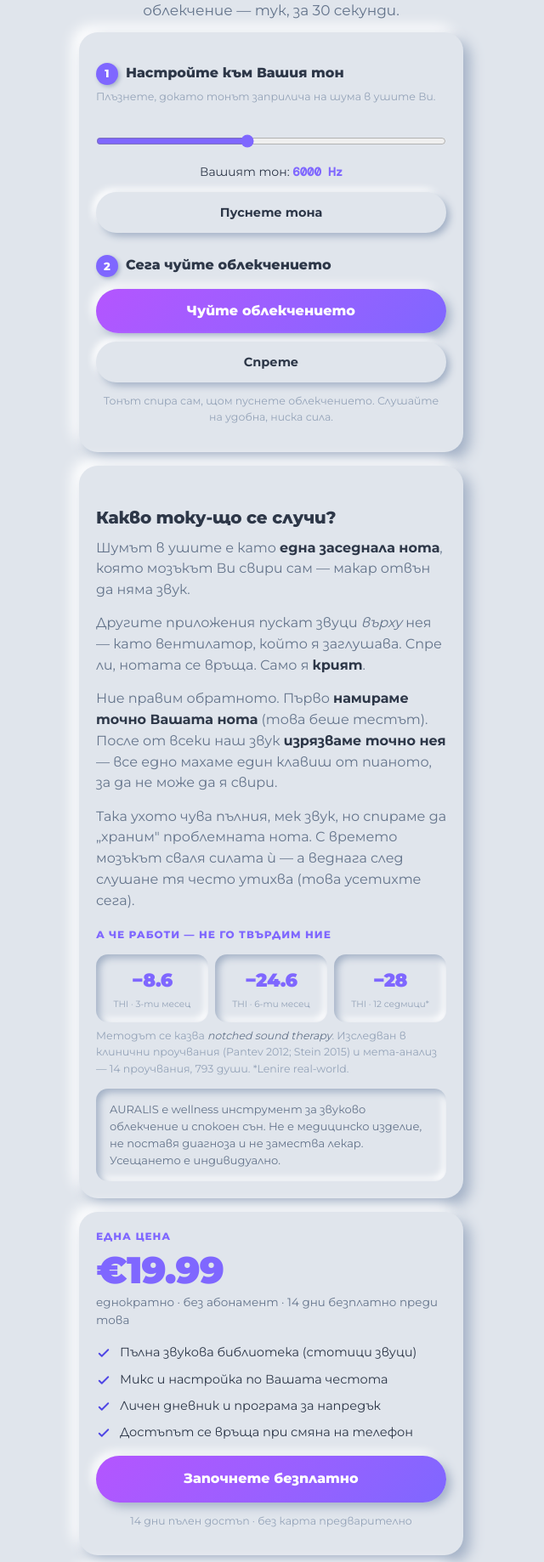
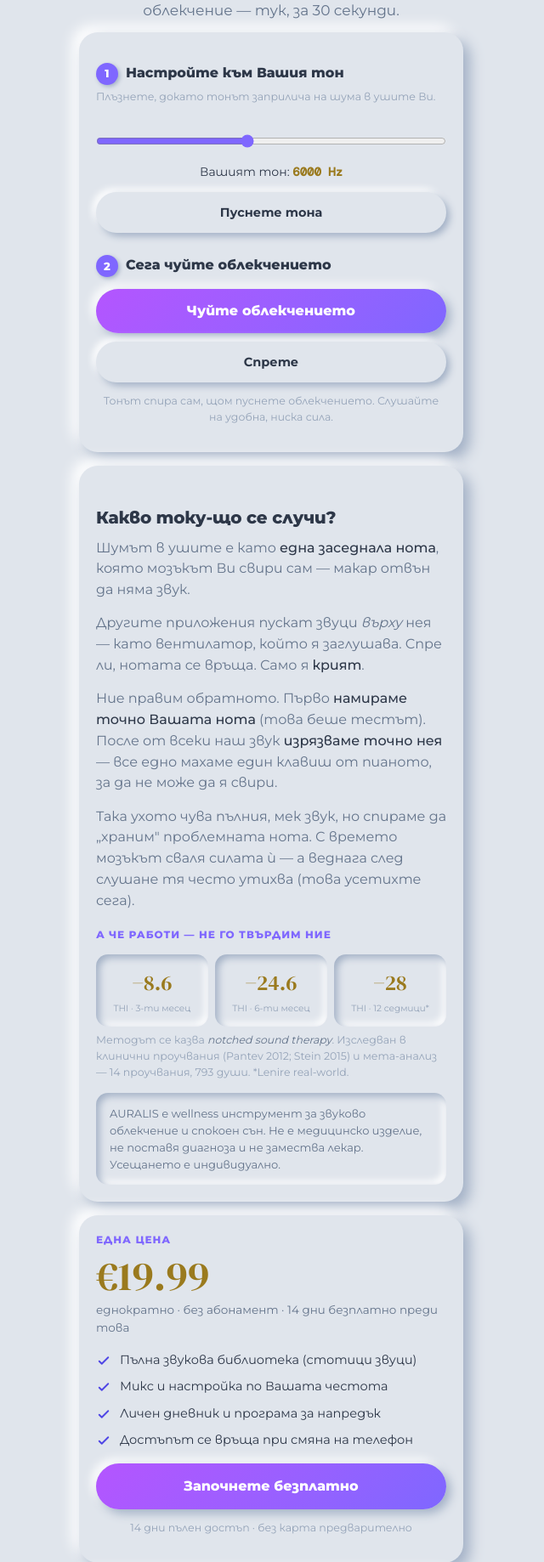
Before and after one commit to tiholenev-tech/tinnitus-app, a PHP site: page /lp/ in a window 1280 px wide. Shown: the part 164-2002 px from the top of the page at 85% size, without its empty margins (321-961 px from the left). Run offline with PHP 8.4, Linux system fonts and the light colour scheme.

Commit message:
style(pages): numbers in warm-gold serif + lighter inline bold (de-generic) (#22)
По бележка на Тихол (харесва дизайна, но „синиte цифри" + болдът са предвидим
Claude почерк):
- Цифрите (статистики, цена, Hz) → топъл златен #9a7a1e + DM Serif Display
  (елегантен serif вместо индиго Montserrat) → характерни, не генерични.
- Inline <strong> в текста → олекотен (700→500): фина емфаза, без шумен болд.
Само стил + шрифт линк; структура/текст/Schema/демо непокътнати.

Co-authored-by: Claude <noreply@anthropic.com>

```diff
--- a/articles/index.php
+++ b/articles/index.php
@@ -26,7 +26,7 @@ $CANON = 'https://tinnitus-app.help/articles/';
 <link rel="icon" type="image/png" sizes="192x192" href="/app-icons/icon-192.png">
 <link rel="preconnect" href="https://fonts.googleapis.com">
 <link rel="preconnect" href="https://fonts.gstatic.com" crossorigin>
-<link rel="stylesheet" href="https://fonts.googleapis.com/css2?family=DM+Mono:wght@400;500&family=Montserrat:wght@400;500;600;700;800;900&display=swap">
+<link rel="stylesheet" href="https://fonts.googleapis.com/css2?family=DM+Mono:wght@400;500&family=Montserrat:wght@400;500;600;700;800;900&family=DM+Serif+Display&display=swap">
 <link rel="stylesheet" href="/css/tokens.css">
 <link rel="stylesheet" href="/css/base.css">
 <link rel="stylesheet" href="/css/pages.css">
--- a/articles/shum-v-ushite-noshtem.php
+++ b/articles/shum-v-ushite-noshtem.php
@@ -30,7 +30,7 @@ $HAS_REVIEWER  = ($REVIEWER_NAME !== '' && $REVIEWER_NAME !== 'предстои'
 <link rel="icon" type="image/png" sizes="192x192" href="/app-icons/icon-192.png">
 <link rel="preconnect" href="https://fonts.googleapis.com">
 <link rel="preconnect" href="https://fonts.gstatic.com" crossorigin>
-<link rel="stylesheet" href="https://fonts.googleapis.com/css2?family=DM+Mono:wght@400;500&family=Montserrat:wght@400;500;600;700;800;900&display=swap">
+<link rel="stylesheet" href="https://fonts.googleapis.com/css2?family=DM+Mono:wght@400;500&family=Montserrat:wght@400;500;600;700;800;900&family=DM+Serif+Display&display=swap">
 <link rel="stylesheet" href="/css/tokens.css">
 <link rel="stylesheet" href="/css/base.css">
 <link rel="stylesheet" href="/css/pages.css">
--- a/css/pages.css
+++ b/css/pages.css
@@ -22,7 +22,7 @@ h1{font-size:27px;line-height:1.2;font-weight:900;letter-spacing:-.02em;color:va
 h2{font-size:20px;font-weight:800;letter-spacing:-.01em;color:var(--text);margin:1.3em 0 .4em;}
 h3{font-size:16.5px;font-weight:800;color:var(--text);margin:1em 0 .3em;}
 p{margin:0 0 .9em;color:var(--text-muted);}
-strong{color:var(--text);font-weight:700;}
+strong{color:var(--text);font-weight:500;}
 em{color:var(--text-muted);}
 a.inl{color:var(--accent);}
 .lead{font-size:17px;color:var(--text-muted);margin-bottom:8px;}
@@ -45,7 +45,7 @@ a.inl{color:var(--accent);}
 
 /* Тест */
 .slider{width:100%;height:36px;margin:14px 0 4px;accent-color:var(--accent);}
-.freqval{font-family:var(--font-mono);font-weight:700;color:var(--accent);}
+.freqval{font-family:var(--font-mono);font-weight:600;color:#9a7a1e;}
 .step{font-weight:800;color:var(--text);margin:16px 0 4px;display:flex;align-items:center;}
 .step .n{display:inline-grid;place-items:center;width:26px;height:26px;border-radius:var(--radius-icon,50%);background:var(--accent);color:#fff;font-weight:800;font-size:13px;margin-right:9px;flex:none;box-shadow:2px 2px 5px var(--shadow-dark);}
 .test-stack{display:flex;flex-direction:column;gap:10px;}
@@ -53,7 +53,7 @@ a.inl{color:var(--accent);}
 /* Статистики (вдлъбнати) / източници / disclaimer */
 .stats{display:flex;gap:8px;margin:14px 0 6px;}
 .stat{flex:1;text-align:center;padding:14px 6px;border-radius:var(--radius-sm);background:var(--surface);box-shadow:var(--shadow-pressed);}
-.stat-v{font-size:22px;font-weight:900;color:var(--accent);letter-spacing:-.02em;}
+.stat-v{font-family:'DM Serif Display',Georgia,serif;font-size:25px;font-weight:400;color:#9a7a1e;letter-spacing:0;}
 .stat-l{font-size:10.5px;color:var(--text-faint);margin-top:4px;line-height:1.3;}
 .src{font-size:12.5px;color:var(--text-faint);}
 .disclaimer{background:var(--surface);border-radius:var(--radius-sm);padding:14px 16px;margin-top:14px;box-shadow:var(--shadow-pressed);}
@@ -61,7 +61,7 @@ a.inl{color:var(--accent);}
 .note{font-size:13px;color:var(--text-muted);background:var(--surface);padding:11px 14px;margin:14px 0;border-radius:var(--radius-sm);box-shadow:var(--shadow-pressed);}
 
 /* Цена */
-.price{font-size:44px;font-weight:900;color:var(--accent);line-height:1;letter-spacing:-.02em;}
+.price{font-family:'DM Serif Display',Georgia,serif;font-size:48px;font-weight:400;color:#9a7a1e;line-height:1;letter-spacing:0;}
 .price-sub{color:var(--text-muted);font-size:13.5px;margin:6px 0 4px;}
 .feat{list-style:none;margin:16px 0;} .feat li{display:flex;gap:10px;align-items:flex-start;margin:9px 0;color:var(--text);font-size:14.5px;} .feat svg{flex:none;margin-top:3px;}
 
--- a/lp/index.php
+++ b/lp/index.php
@@ -28,7 +28,7 @@ $CANON = 'https://tinnitus-app.help/lp/';
 <link rel="apple-touch-icon" href="/app-icons/icon-180.png">
 <link rel="preconnect" href="https://fonts.googleapis.com">
 <link rel="preconnect" href="https://fonts.gstatic.com" crossorigin>
-<link rel="stylesheet" href="https://fonts.googleapis.com/css2?family=DM+Mono:wght@400;500&family=Montserrat:wght@400;500;600;700;800;900&display=swap">
+<link rel="stylesheet" href="https://fonts.googleapis.com/css2?family=DM+Mono:wght@400;500&family=Montserrat:wght@400;500;600;700;800;900&family=DM+Serif+Display&display=swap">
 <link rel="stylesheet" href="/css/tokens.css">
 <link rel="stylesheet" href="/css/base.css">
 <link rel="stylesheet" href="/css/pages.css">
```
